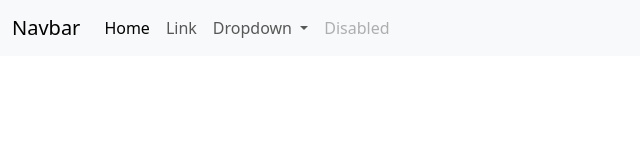
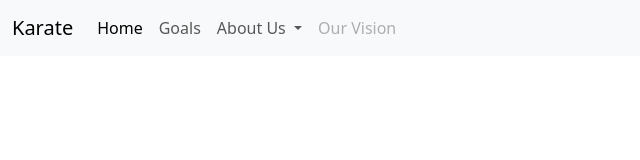
Before and after one commit to codingkarate/DemoRepository, a plain HTML site: page MyWebsite/index.html in a window 1280 px wide. Shown: the full height of the page, 0-640 px from the left. Drawn offline with nearby package versions, Linux system fonts and the light colour scheme.

Commit message:
Initial Commit

```diff
--- a/MyWebsite/index.html
+++ b/MyWebsite/index.html
@@ -9,7 +9,7 @@
   <body>
     <nav class="navbar navbar-expand-lg bg-body-tertiary">
         <div class="container-fluid">
-          <a class="navbar-brand" href="#">Navbar</a>
+          <a class="navbar-brand" href="#">Karate</a>
           <button class="navbar-toggler" type="button" data-bs-toggle="collapse" data-bs-target="#navbarSupportedContent" aria-controls="navbarSupportedContent" aria-expanded="false" aria-label="Toggle navigation">
             <span class="navbar-toggler-icon"></span>
           </button>
@@ -19,21 +19,21 @@
                 <a class="nav-link active" aria-current="page" href="#">Home</a>
               </li>
               <li class="nav-item">
-                <a class="nav-link" href="#">Link</a>
+                <a class="nav-link" href="#">Goals</a>
               </li>
               <li class="nav-item dropdown">
                 <a class="nav-link dropdown-toggle" href="#" role="button" data-bs-toggle="dropdown" aria-expanded="false">
-                  Dropdown
+                  About Us
                 </a>
                 <ul class="dropdown-menu">
-                  <li><a class="dropdown-item" href="#">Action</a></li>
-                  <li><a class="dropdown-item" href="#">Another action</a></li>
+                  <li><a class="dropdown-item" href="#">Our Goals</a></li>
+                  <li><a class="dropdown-item" href="#">Read about goals</a></li>
                   <li><hr class="dropdown-divider"></li>
                   <li><a class="dropdown-item" href="#">Something else here</a></li>
                 </ul>
               </li>
               <li class="nav-item">
-                <a class="nav-link disabled" aria-disabled="true">Disabled</a>
+                <a class="nav-link disabled" aria-disabled="true">Our Vision</a>
               </li>
             </ul>
             <form class="d-flex" role="search">
```
Also changed, not shown: directory/c - Copy (2).txt (added), directory/c - Copy (3).txt (added), directory/c - Copy (4).txt (added), directory/c - Copy (5).txt (added), directory/c - Copy.txt (added), directory/c.txt (added), first_rename.txt (added), this.txt (added), 4 other files.
